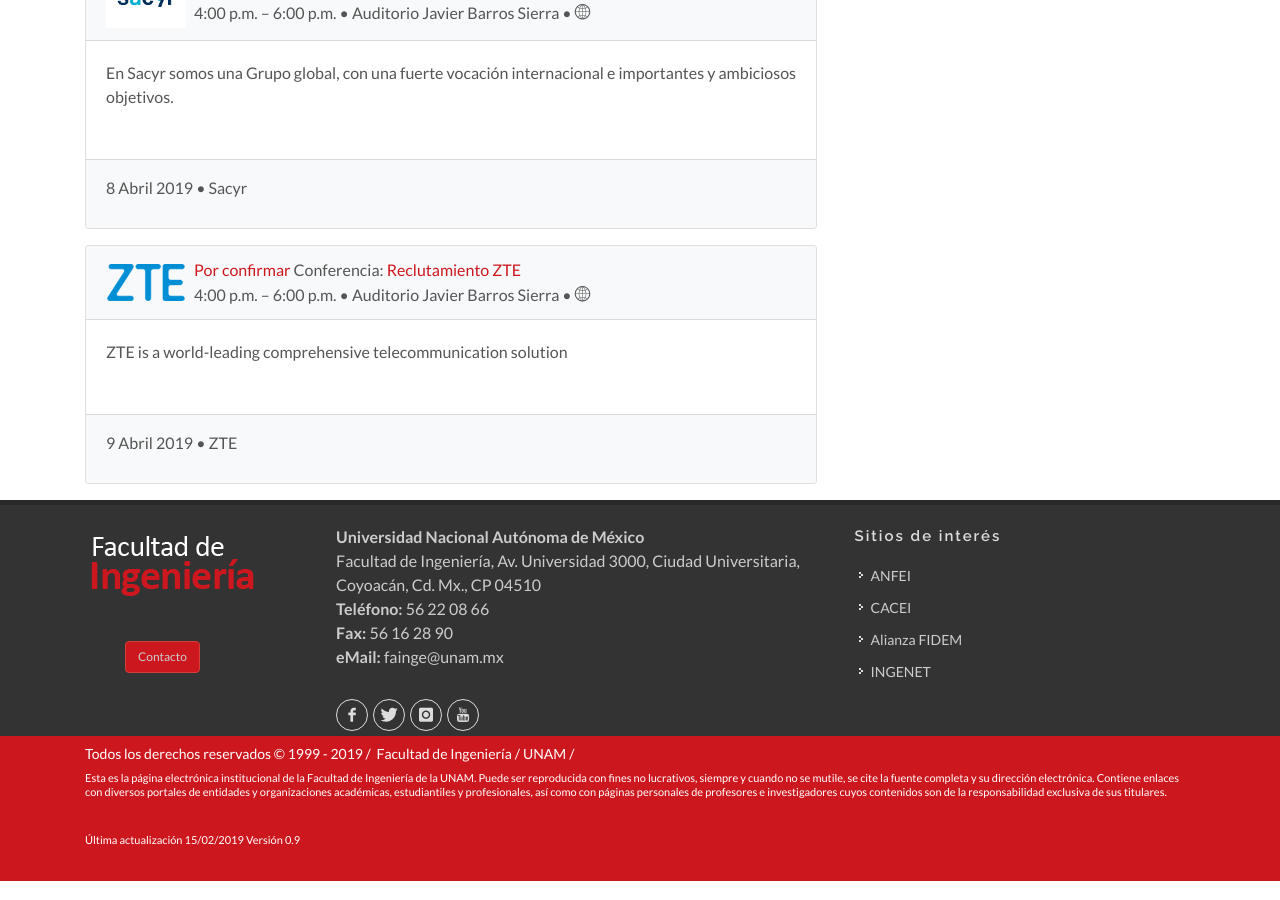
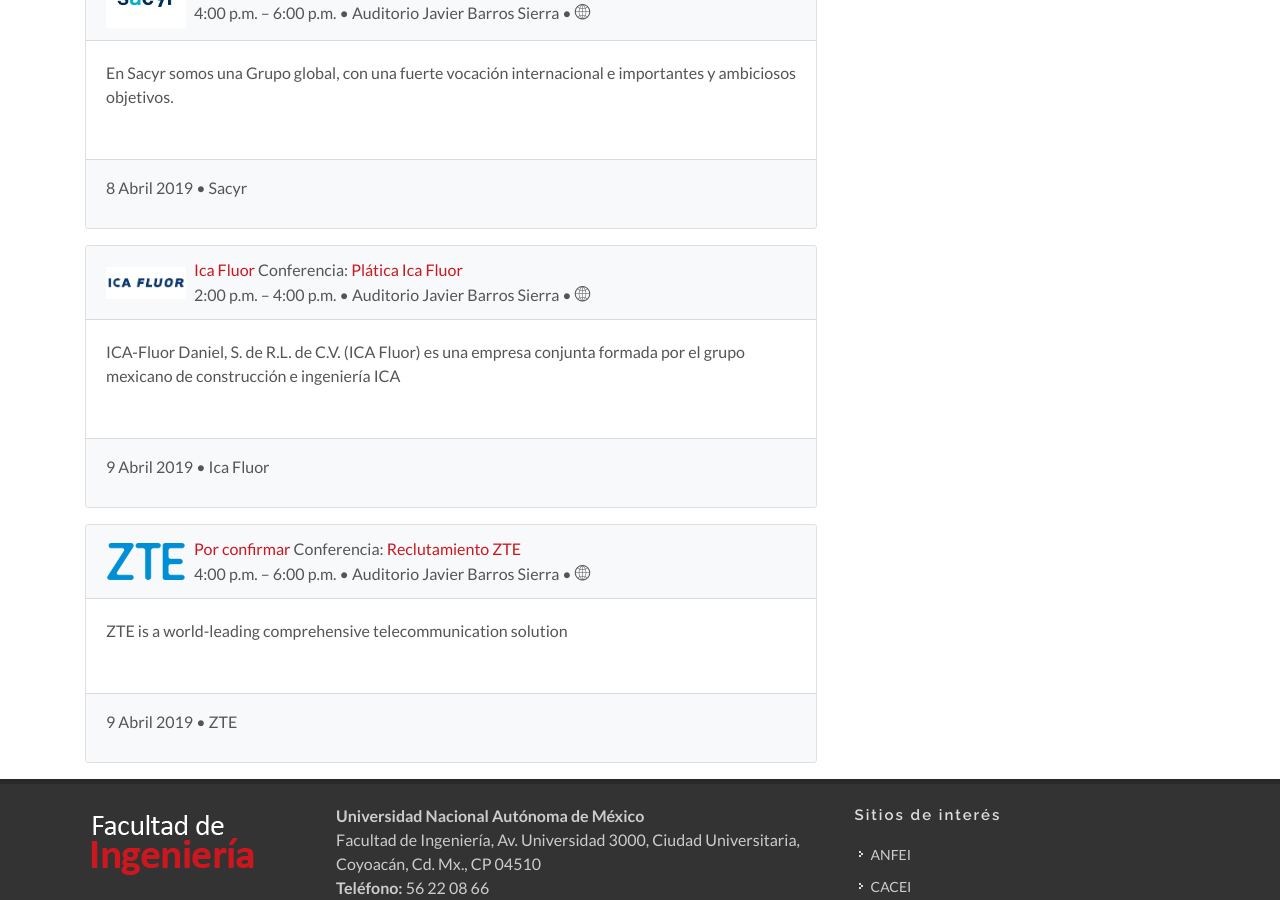
Before and after one commit to feria-empleo-facultad-ingenieria/2019, a Jekyll site: the page built from platicas.html, in a window 1280 px wide and 900 px high, scrolled down 1027 px. Built offline with Jekyll 4.4.1, drawn with Linux system fonts in a browser that asks for light colours.

Commit message:
initial commit

```diff
--- a/_data/actividades.yml
+++ b/_data/actividades.yml
@@ -3,14 +3,14 @@
   dia: 8
   nombre: Inauguración de la Feria del Empleo 2019
   abstract: Con la presencia del Director de la Facultad
-  hora: 11:30 a.m. - 12:00 p.m.
+  hora: 12:00 a.m. - 12:15 p.m.
   lugar: Edificio principal de la Facultad de Ingeniería
   recinto: Vestibulo del Auditorio Javier Barros Sierra
 
 - mes: ABR
   dia: 8
   nombre: Reclutamiento General Motors
-  hora: 12:00 a.m. – 2:00 p.m.
+  hora: 12:15 a.m. – 2:00 p.m.
   lugar: a
   recinto: Auditorio Javier Barros Sierra
 
@@ -30,6 +30,13 @@
 
 - mes: ABR
   dia: 9
+  nombre: Plática Ica Fluor
+  hora: 2:00 p.m. – 4:00 p.m.
+  lugar: a
+  recinto: Auditorio Javier Barros Sierra
+
+- mes: ABR
+  dia: 9
   nombre: Reclutamiento ZTE
   hora: 4:00 p.m. – 6:00 p.m.
   lugar: a
--- a/_data/companies.yml
+++ b/_data/companies.yml
@@ -219,7 +219,7 @@
   logourl: images/companies/icafluor.jpg
   name: Ica Fluor
   carreras: TODAS LAS CARRERAS
-  teaser: ICA-Fluor Daniel, S. de R.L. de C.V. (ICA Fluor) es una empresa conjunta formada por el
+  teaser: ICA-Fluor Daniel, S. de R.L. de C.V. (ICA Fluor) es una empresa conjunta formada por el grupo mexicano de construcción e ingeniería ICA
   abstract: ICA-Fluor Daniel, S. de R.L. de C.V. (ICA Fluor) es una empresa conjunta formada por el grupo mexicano de construcción e ingeniería ICA y la firma estadounidense de ingeniería, procura, construcción y mantenimiento Fluor Corp. Sus áreas de operación incluyen vías terrestres, puertos y obras marítimas, aeropuertos, agua, energía, obras subterráneas, transporte masivo, edificación social, industria, petróleo y gas, minería, desarrollo inmobiliario y prefabricación.
   stand: S/A
   height1: 40px
@@ -343,6 +343,16 @@
   height1: 40px
   height: 80px
 
+- siteurl: https://undostres.com.mx/
+  logourl: images/companies/undostres.png
+  name: Undostres
+  carreras: TODAS LAS CARRERAS
+  teaser: Ya no hay necesidad de correr a la tienda de la esquina para poner una Recarga Celular o TAG, o pagar tus Servicios de CFE, Teléfono y Televisión
+  abstract: Ya no hay necesidad de correr a la tienda de la esquina para poner una Recarga Celular o TAG, o pagar tus Servicios de CFE, Teléfono y Televisión, sólo ingresa a UnDosTres y haz pagos y compras inmediatas. Mejora tu experiencia con emocionantes bonificaciones y descuentos en cada recarga, pago o compra que realices con nosotros. Nuestras plataforma de recargas, pagos y compras en línea es una solución increíble para Recargas Celular (Prepago), Recargas tag, Compra de boletos de Cine y Pagar Servicios de CFE, Teléfono y Televisión.
+  stand: S/A
+  height1: 40px
+  height: 80px
+
 - siteurl: http://www.walmartmexico.com.mx/bolsa-de-trabajo-mex-cam.html
   logourl: images/companies/walmart.jpg
   name: Walmart
--- a/_data/platicas.yml
+++ b/_data/platicas.yml
@@ -29,6 +29,16 @@
   conferencia_empresa: Sacyr
   conferencia_fecha: 8 Abril 2019
 
+- conferencista_foto: images/companies/icafluor.jpg
+  conferencista_linkedin: Ica Fluor
+  conferencista_nombre: Ica Fluor
+  conferencia_nombre: Plática Ica Fluor
+  conferencia_hora: 2:00 p.m. – 4:00 p.m.
+  conferencia_lugar: Auditorio Javier Barros Sierra
+  conferencia_abstract:  ICA-Fluor Daniel, S. de R.L. de C.V. (ICA Fluor) es una empresa conjunta formada por el grupo mexicano de construcción e ingeniería ICA
+  conferencia_empresa: Ica Fluor
+  conferencia_fecha: 9 Abril 2019
+
 - conferencista_foto: images/companies/zte.png
   conferencista_linkedin: ZTE
   conferencista_nombre: Por confirmar
--- a/index.html
+++ b/index.html
@@ -250,7 +250,7 @@
 					{% endif %}
 						<div class="card mb-4 shadow-sm">
 							<div class="card-body card-marcas imggrow"  >
-								<a href="{{ company.siteurl }}">
+								<a href="{{ company.siteurl }}" target="_blank" >
 									<img src="{{ company.logourl }}" style="vertical-align: middle" height="{{ company.height1 }}" title="{{ company.teaser }}">
 								</a>
 							</div>
--- a/stands.html
+++ b/stands.html
@@ -48,11 +48,11 @@
                 <tbody>
                   {% for company in site.data.companies.companies %}
                   <tr class="btn-reveal-trigger"></tr>
-                    <th class="align-middle">
+                    <td class="align-middle text-center">
                       <a href="{{ company.siteurl }}">
-                        <img class="mr-3" src="{{ company.logourl}}" height="30px" alt="{{ company.name }}">
+                        <img class="mr-3" src="{{ company.logourl}}" height="40px" alt="{{ company.name }}">
                       </a>
-                    </th>
+                    </td>
                     <td class="align-middle">{{ company.name  }}</td>
                     <td class="align-middle">&nbsp;</td>
                     <td class="align-middle">
```
Also changed, not shown: images/companies/undostres.png (added), 7 other files.
